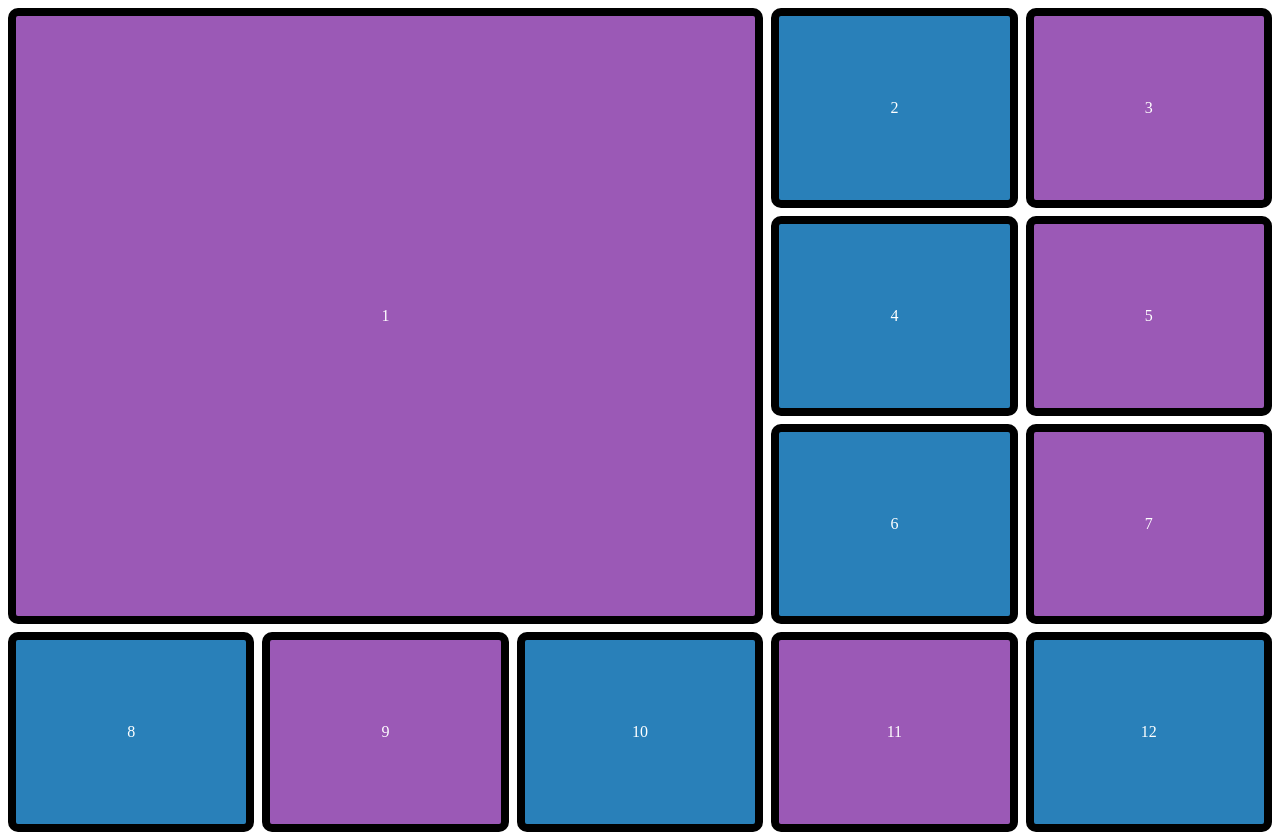
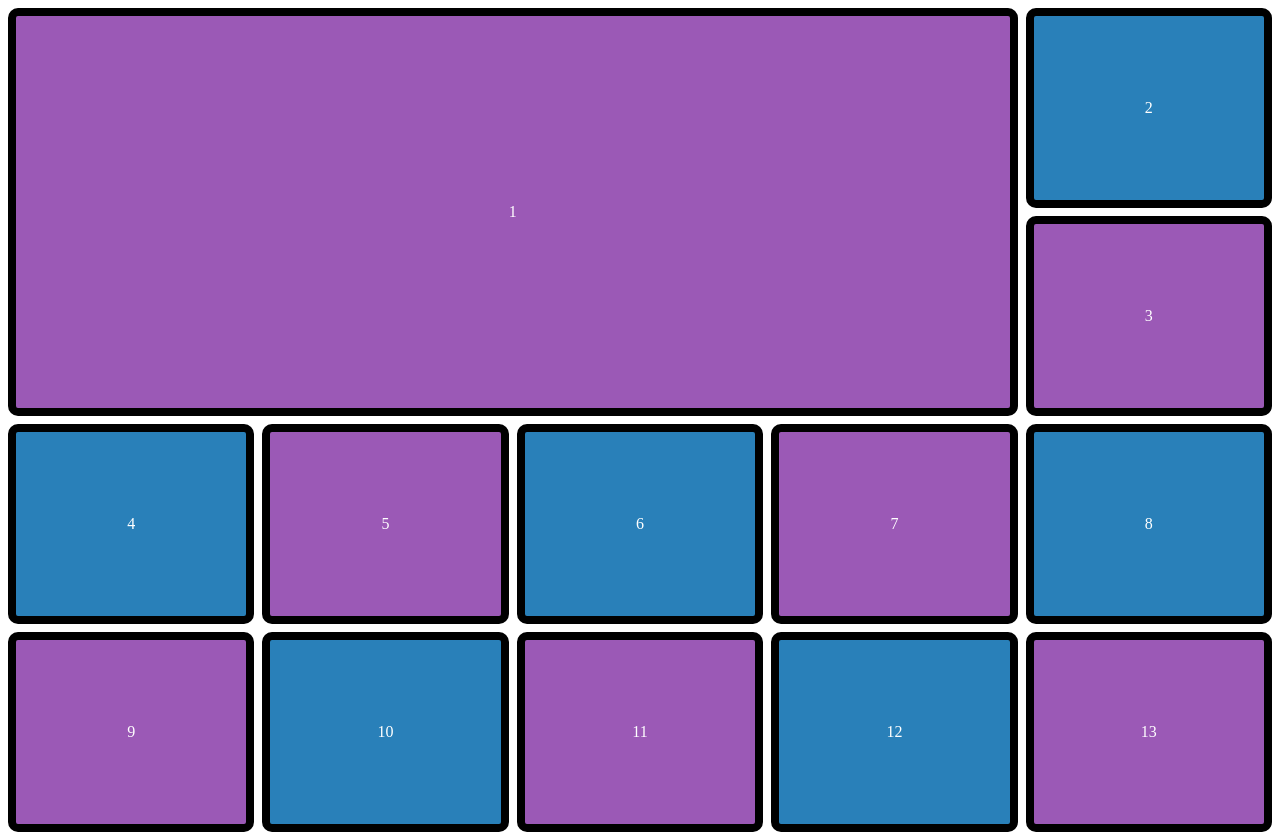
Before and after one commit to DasolPark/Nico_CSS_CSS-Master-Class, a plain HTML site: page grid.html in a window 1280 px wide. Shown: the top 835 px of the page. Drawn offline with Linux system fonts and the light colour scheme.

Commit message:
2-12. Grid Area

```diff
--- a/grid.html
+++ b/grid.html
@@ -20,9 +20,9 @@
         background-color: #9b59b6;
       }
       .grid-item:first-child {
-        /* grid-row: 1/4; */
-        grid-row: span 3;
-        grid-column: span 3;
+        /* grid-area: 2 / 1 / 3 / 4; */
+        /* grid-area: 2 / 2 / 3 / -1; */
+        grid-area: span 2 / span 4;
       }
       .grid-item {
         display: flex;
```
Also changed, not shown: README.md.
